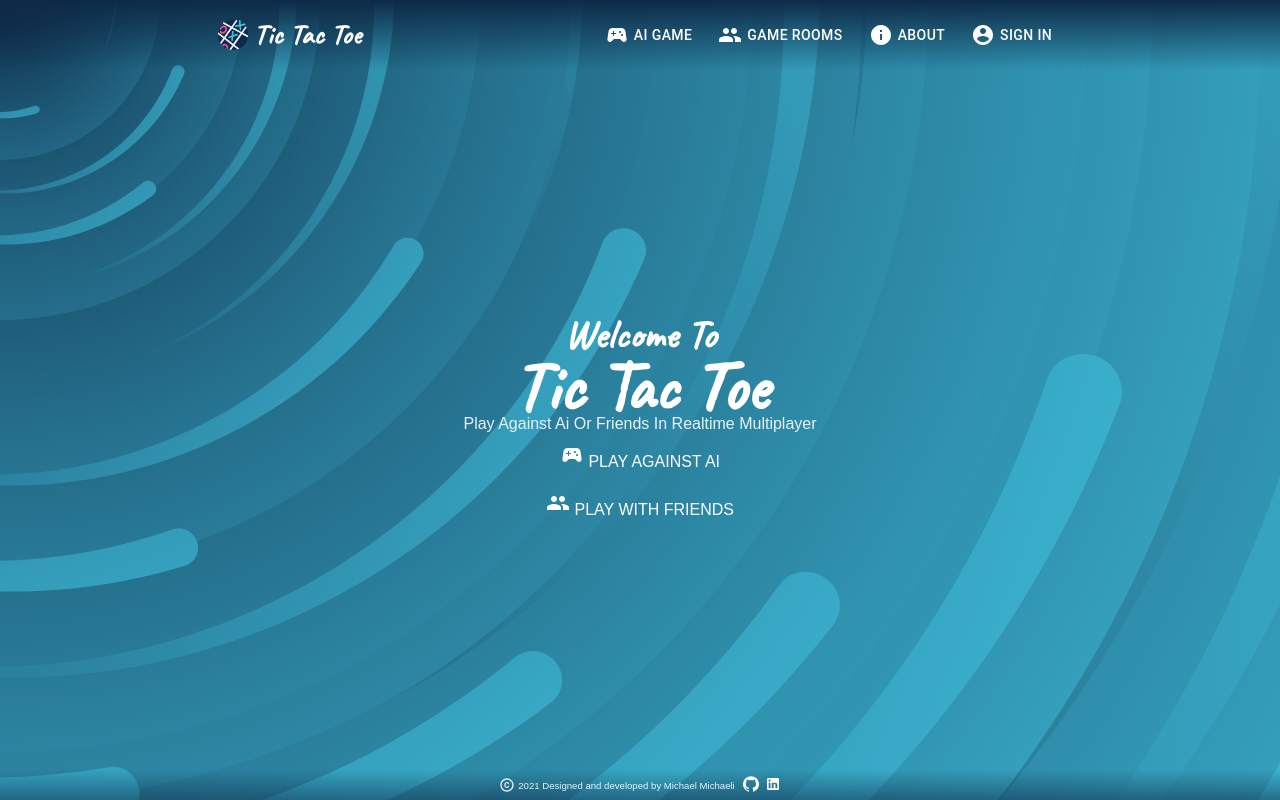
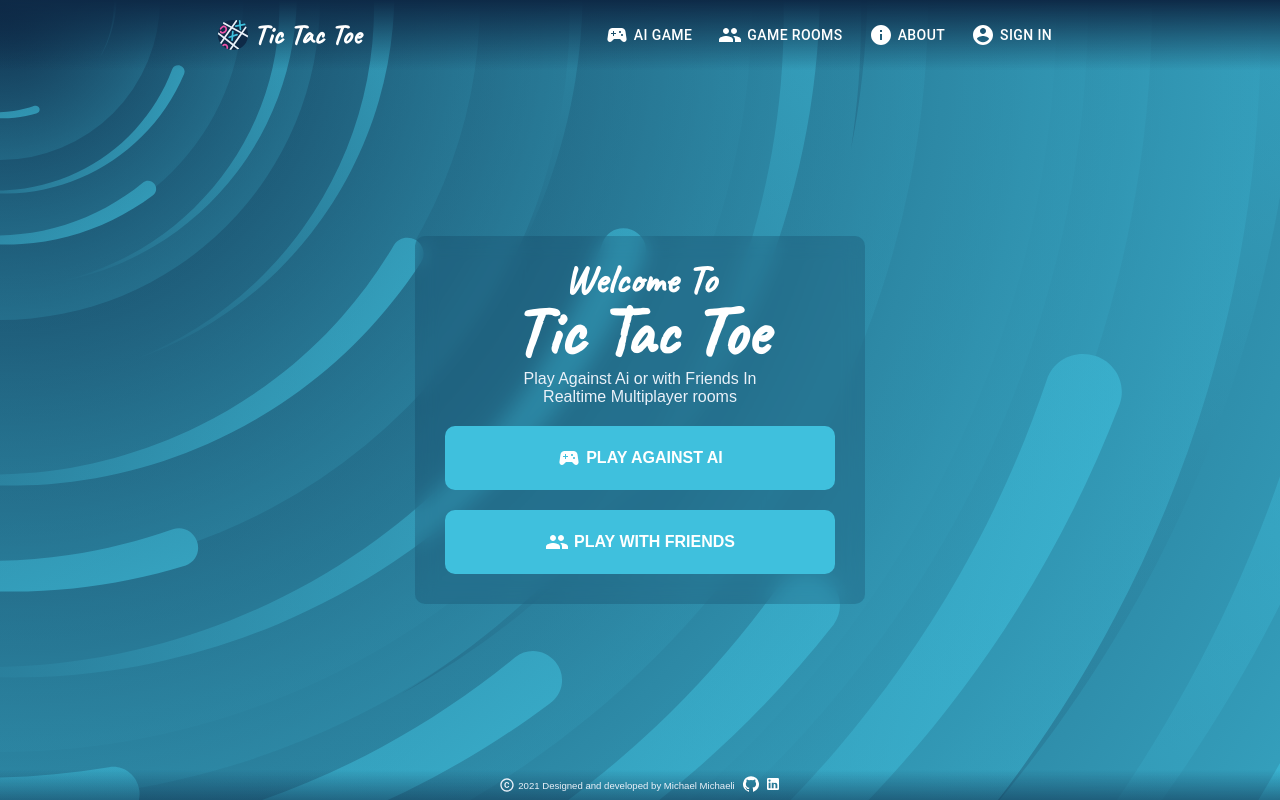
Before and after one commit to michaelmichaeli/xo, a React (Create React App) app: page / in a window 1280 px wide. Built offline with nearby package versions, Linux system fonts and the light colour scheme; no server answers; a web font is replaced by a local one.

Commit message:
Make Homepage nicer

```diff
--- a/src/pages/HomePage.jsx
+++ b/src/pages/HomePage.jsx
@@ -4,18 +4,19 @@ import GroupIcon from '@material-ui/icons/Group';
 
 
 const HomePage = () => {
-
     return <div className="home-page flex column align-center justify-center">
 
-        <header className="flex column align-center justify-center">
+        <main className="flex column align-center justify-center">
             <h2>Welcome To</h2>
             <h1>Tic Tac Toe</h1>
-                <p>Play Against Ai Or Friends In Realtime Multiplayer</p>
-        </header>
+            <p>Play Against Ai or with Friends In Realtime Multiplayer rooms</p>
+
             <section className="menu flex column">
                 <a href="/ai"><SportsEsportsIcon /> Play Against Ai</a>
                 <a href="/rooms"><GroupIcon /> Play With Friends</a>
             </section>
+        </main>
+
     </div>
 };
 
```
Lines whose indentation alone changed are shown as unchanged.
